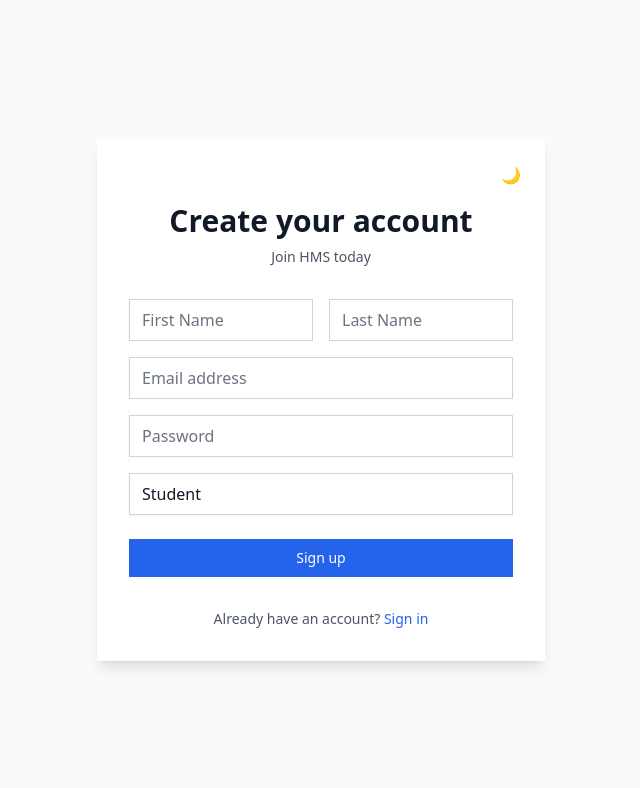
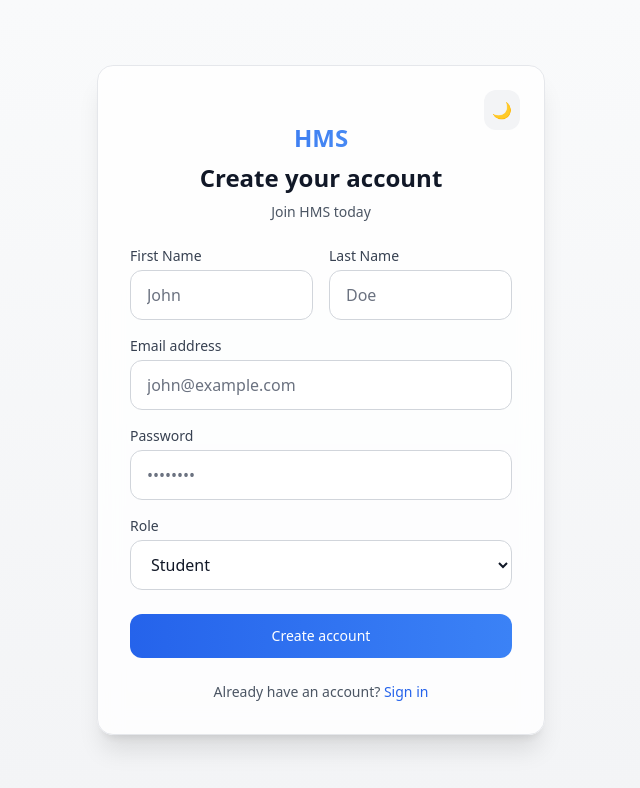
Before and after one commit to iamshivam0/hostel_frontend, a Next.js app: page /register in a window 1280 px wide. Shown: the top 788 px of the page, without its empty margins (319-959 px from the left). Built offline with nearby package versions, Linux system fonts and the light colour scheme.

Commit message:
improved ui

```diff
--- a/app/login/page.tsx
+++ b/app/login/page.tsx
@@ -54,38 +54,54 @@ export default function LoginPage() {
   };
 
   return (
-    <div className="min-h-screen flex items-center justify-center bg-gray-50 dark:bg-black transition-colors duration-200">
-      <div className="max-w-md w-full space-y-8 p-8 bg-white dark:bg-gray-900 rounded-lg shadow-lg relative">
-        {/* Theme Toggle Button */}
+    <div className="min-h-screen flex flex-col items-center justify-center bg-gradient-to-b from-gray-50 to-gray-100 dark:from-gray-900 dark:to-black transition-colors duration-200 p-4">
+      <div className="w-full max-w-md">
+        {/* Card Container */}
+        <div className="bg-white/80 dark:bg-gray-900/80 backdrop-blur-md rounded-2xl shadow-xl dark:shadow-gray-900/50 border border-gray-200 dark:border-gray-800 p-8 space-y-6 relative">
+          {/* Theme Toggle */}
           <button
             onClick={toggleTheme}
-          className="absolute top-4 right-4 p-2 rounded-lg "
+            className="absolute top-6 right-6 p-2 rounded-xl bg-gray-100 dark:bg-gray-800 hover:bg-gray-200 dark:hover:bg-gray-700 transition-colors duration-200"
+            aria-label="Toggle theme"
           >
             {theme === "dark" ? "🌞" : "🌙"}
           </button>
 
-        {/* Header */}
-        <div className="text-center">
-          <h2 className="mt-6 text-3xl font-bold text-gray-900 dark:text-white">
-            Sign in to HMS
+          {/* Logo & Header */}
+          <div className="text-center space-y-2">
+            <h1 className="text-2xl font-bold bg-gradient-to-r from-blue-600 to-blue-400 dark:from-blue-400 dark:to-blue-300 text-transparent bg-clip-text">
+              HMS
+            </h1>
+            <h2 className="text-2xl font-semibold text-gray-900 dark:text-white">
+              Welcome back
             </h2>
-          <p className="mt-2 text-sm text-gray-600 dark:text-gray-400">
-            Welcome back
+            <p className="text-sm text-gray-600 dark:text-gray-400">
+              Sign in to your account to continue
             </p>
           </div>
 
           {/* Error Message */}
           {error && (
-          <div className="bg-red-50 dark:bg-red-900/30 text-red-500 dark:text-red-400 p-3 rounded-md text-sm">
+            <div className="bg-red-50 dark:bg-red-900/30 text-red-500 dark:text-red-400 p-4 rounded-xl text-sm flex items-center gap-2">
+              <svg className="h-5 w-5" viewBox="0 0 20 20" fill="currentColor">
+                <path
+                  fillRule="evenodd"
+                  d="M10 18a8 8 0 100-16 8 8 0 000 16zM8.707 7.293a1 1 0 00-1.414 1.414L8.586 10l-1.293 1.293a1 1 0 101.414 1.414L10 11.414l1.293 1.293a1 1 0 001.414-1.414L11.414 10l1.293-1.293a1 1 0 00-1.414-1.414L10 8.586 8.707 7.293z"
+                  clipRule="evenodd"
+                />
+              </svg>
               {error}
             </div>
           )}
 
           {/* Login Form */}
-        <form className="mt-8 space-y-6" onSubmit={handleSubmit}>
-          <div className="rounded-md shadow-sm space-y-4">
+          <form className="space-y-6" onSubmit={handleSubmit}>
+            <div className="space-y-4">
               <div>
-              <label htmlFor="email" className="sr-only">
+                <label
+                  htmlFor="email"
+                  className="block text-sm font-medium text-gray-700 dark:text-gray-300 mb-1"
+                >
                   Email address
                 </label>
                 <input
@@ -93,15 +109,18 @@ export default function LoginPage() {
                   name="email"
                   type="email"
                   required
-                className="appearance-none rounded-lg relative block w-full px-3 py-2 border border-gray-300 dark:border-gray-600 placeholder-gray-500 dark:placeholder-gray-400 text-gray-900 dark:text-white bg-white dark:bg-gray-700 focus:outline-none focus:ring-2 focus:ring-blue-500 focus:border-blue-500"
-                placeholder="Email address"
+                  className="w-full px-4 py-3 rounded-xl border border-gray-300 dark:border-gray-600 bg-white dark:bg-gray-800 text-gray-900 dark:text-white placeholder-gray-500 dark:placeholder-gray-400 focus:ring-2 focus:ring-blue-500 focus:border-transparent transition-colors duration-200"
+                  placeholder="Enter your email"
                   value={email}
                   onChange={(e) => setEmail(e.target.value)}
                   disabled={loading}
                 />
               </div>
               <div>
-              <label htmlFor="password" className="sr-only">
+                <label
+                  htmlFor="password"
+                  className="block text-sm font-medium text-gray-700 dark:text-gray-300 mb-1"
+                >
                   Password
                 </label>
                 <input
@@ -109,8 +128,8 @@ export default function LoginPage() {
                   name="password"
                   type="password"
                   required
-                className="appearance-none rounded-lg relative block w-full px-3 py-2 border border-gray-300 dark:border-gray-600 placeholder-gray-500 dark:placeholder-gray-400 text-gray-900 dark:text-white bg-white dark:bg-gray-700 focus:outline-none focus:ring-2 focus:ring-blue-500 focus:border-blue-500"
-                placeholder="Password"
+                  className="w-full px-4 py-3 rounded-xl border border-gray-300 dark:border-gray-600 bg-white dark:bg-gray-800 text-gray-900 dark:text-white placeholder-gray-500 dark:placeholder-gray-400 focus:ring-2 focus:ring-blue-500 focus:border-transparent transition-colors duration-200"
+                  placeholder="Enter your password"
                   value={password}
                   onChange={(e) => setPassword(e.target.value)}
                   disabled={loading}
@@ -124,40 +143,58 @@ export default function LoginPage() {
                   id="remember-me"
                   name="remember-me"
                   type="checkbox"
-                className="h-4 w-4 text-blue-600 focus:ring-blue-500 border-gray-300 rounded dark:border-gray-600 dark:bg-gray-700"
+                  className="h-4 w-4 rounded border-gray-300 text-blue-600 focus:ring-blue-500 dark:border-gray-600 dark:bg-gray-700"
                 />
                 <label
                   htmlFor="remember-me"
-                className="ml-2 block text-sm text-gray-900 dark:text-gray-300"
+                  className="ml-2 block text-sm text-gray-700 dark:text-gray-300"
                 >
                   Remember me
                 </label>
               </div>
-
-            <div className="text-sm">
               <Link
                 href="/forgot-password"
-                className="font-medium text-blue-600 hover:text-blue-500 dark:text-blue-400 dark:hover:text-blue-300"
+                className="text-sm font-medium text-blue-600 hover:text-blue-500 dark:text-blue-400 dark:hover:text-blue-300"
               >
                 Forgot password?
               </Link>
             </div>
-          </div>
 
-          <div>
             <button
               type="submit"
               disabled={loading}
-              className={`group relative w-full flex justify-center py-2 px-4 border border-transparent text-sm font-medium rounded-md text-white bg-blue-600 hover:bg-blue-700 focus:outline-none focus:ring-2 focus:ring-offset-2 focus:ring-blue-500 dark:bg-blue-500 dark:hover:bg-blue-600 ${
-                loading && "opacity-50 cursor-not-allowed"
+              className={`w-full px-4 py-3 text-sm font-medium rounded-xl text-white bg-gradient-to-r from-blue-600 to-blue-500 hover:from-blue-700 hover:to-blue-600 dark:from-blue-500 dark:to-blue-400 dark:hover:from-blue-600 dark:hover:to-blue-500 focus:outline-none focus:ring-2 focus:ring-offset-2 focus:ring-blue-500 transition-all duration-200 ${
+                loading ? "opacity-50 cursor-not-allowed" : ""
               }`}
             >
-              {loading ? "Signing in..." : "Sign in"}
+              {loading ? (
+                <div className="flex items-center justify-center gap-2">
+                  <svg className="animate-spin h-5 w-5" viewBox="0 0 24 24">
+                    <circle
+                      className="opacity-25"
+                      cx="12"
+                      cy="12"
+                      r="10"
+                      stroke="currentColor"
+                      strokeWidth="4"
+                      fill="none"
+                    />
+                    <path
+                      className="opacity-75"
+                      fill="currentColor"
+                      d="M4 12a8 8 0 018-8V0C5.373 0 0 5.373 0 12h4zm2 5.291A7.962 7.962 0 014 12H0c0 3.042 1.135 5.824 3 7.938l3-2.647z"
+                    />
+                  </svg>
+                  Signing in...
+                </div>
+              ) : (
+                "Sign in"
+              )}
             </button>
-          </div>
           </form>
 
-        <div className="text-center mt-4">
+          {/* Register Link */}
+          <div className="text-center">
             <p className="text-sm text-gray-600 dark:text-gray-400">
               Don't have an account?{" "}
               <Link
@@ -170,5 +207,6 @@ export default function LoginPage() {
           </div>
         </div>
       </div>
+    </div>
   );
 }
--- a/app/register/page.tsx
+++ b/app/register/page.tsx
@@ -69,39 +69,54 @@ export default function RegisterPage() {
   };
 
   return (
-    <div className="min-h-screen flex items-center justify-center bg-gray-50 dark:bg-black transition-colors duration-200">
-      <div className="max-w-md w-full space-y-8 p-8 bg-white dark:bg-gray-900 rounded-lg shadow-lg relative">
-        {/* Theme Toggle Button */}
+    <div className="min-h-screen flex flex-col items-center justify-center bg-gradient-to-b from-gray-50 to-gray-100 dark:from-gray-900 dark:to-black transition-colors duration-200 p-4">
+      <div className="w-full max-w-md">
+        <div className="bg-white/80 dark:bg-gray-900/80 backdrop-blur-md rounded-2xl shadow-xl dark:shadow-gray-900/50 border border-gray-200 dark:border-gray-800 p-8 space-y-6 relative">
+          {/* Theme Toggle */}
           <button
             onClick={toggleTheme}
-          className="absolute top-4 right-4 p-2 rounded-lg"
+            className="absolute top-6 right-6 p-2 rounded-xl bg-gray-100 dark:bg-gray-800 hover:bg-gray-200 dark:hover:bg-gray-700 transition-colors duration-200"
+            aria-label="Toggle theme"
           >
             {theme === "dark" ? "🌞" : "🌙"}
           </button>
 
-        {/* Header */}
-        <div className="text-center">
-          <h2 className="mt-6 text-3xl font-bold text-gray-900 dark:text-white">
+          {/* Logo & Header */}
+          <div className="text-center space-y-2">
+            <h1 className="text-2xl font-bold bg-gradient-to-r from-blue-600 to-blue-400 dark:from-blue-400 dark:to-blue-300 text-transparent bg-clip-text">
+              HMS
+            </h1>
+            <h2 className="text-2xl font-semibold text-gray-900 dark:text-white">
               Create your account
             </h2>
-          <p className="mt-2 text-sm text-gray-600 dark:text-gray-400">
+            <p className="text-sm text-gray-600 dark:text-gray-400">
               Join HMS today
             </p>
           </div>
 
           {/* Error Message */}
           {error && (
-          <div className="bg-red-50 dark:bg-red-900/30 text-red-500 dark:text-red-400 p-3 rounded-md text-sm">
+            <div className="bg-red-50 dark:bg-red-900/30 text-red-500 dark:text-red-400 p-4 rounded-xl text-sm flex items-center gap-2">
+              <svg className="h-5 w-5" viewBox="0 0 20 20" fill="currentColor">
+                <path
+                  fillRule="evenodd"
+                  d="M10 18a8 8 0 100-16 8 8 0 000 16zM8.707 7.293a1 1 0 00-1.414 1.414L8.586 10l-1.293 1.293a1 1 0 101.414 1.414L10 11.414l1.293 1.293a1 1 0 001.414-1.414L11.414 10l1.293-1.293a1 1 0 00-1.414-1.414L10 8.586 8.707 7.293z"
+                  clipRule="evenodd"
+                />
+              </svg>
               {error}
             </div>
           )}
 
           {/* Registration Form */}
-        <form className="mt-8 space-y-6" onSubmit={handleSubmit}>
-          <div className="rounded-md shadow-sm space-y-4">
-            <div className="grid grid-cols-2 gap-4">
+          <form className="space-y-6" onSubmit={handleSubmit}>
+            <div className="space-y-4">
+              <div className="grid grid-cols-1 sm:grid-cols-2 gap-4">
                 <div>
-                <label htmlFor="firstName" className="sr-only">
+                  <label
+                    htmlFor="firstName"
+                    className="block text-sm font-medium text-gray-700 dark:text-gray-300 mb-1"
+                  >
                     First Name
                   </label>
                   <input
@@ -109,15 +124,18 @@ export default function RegisterPage() {
                     name="firstName"
                     type="text"
                     required
-                  className="appearance-none rounded-lg relative block w-full px-3 py-2 border border-gray-300 dark:border-gray-600 placeholder-gray-500 dark:placeholder-gray-400 text-gray-900 dark:text-white bg-white dark:bg-gray-700 focus:outline-none focus:ring-2 focus:ring-blue-500 focus:border-blue-500"
-                  placeholder="First Name"
+                    className="w-full px-4 py-3 rounded-xl border border-gray-300 dark:border-gray-600 bg-white dark:bg-gray-800 text-gray-900 dark:text-white placeholder-gray-500 dark:placeholder-gray-400 focus:ring-2 focus:ring-blue-500 focus:border-transparent transition-colors duration-200"
+                    placeholder="John"
                     value={formData.firstName}
                     onChange={handleChange}
                     disabled={loading}
                   />
                 </div>
                 <div>
-                <label htmlFor="lastName" className="sr-only">
+                  <label
+                    htmlFor="lastName"
+                    className="block text-sm font-medium text-gray-700 dark:text-gray-300 mb-1"
+                  >
                     Last Name
                   </label>
                   <input
@@ -125,16 +143,20 @@ export default function RegisterPage() {
                     name="lastName"
                     type="text"
                     required
-                  className="appearance-none rounded-lg relative block w-full px-3 py-2 border border-gray-300 dark:border-gray-600 placeholder-gray-500 dark:placeholder-gray-400 text-gray-900 dark:text-white bg-white dark:bg-gray-700 focus:outline-none focus:ring-2 focus:ring-blue-500 focus:border-blue-500"
-                  placeholder="Last Name"
+                    className="w-full px-4 py-3 rounded-xl border border-gray-300 dark:border-gray-600 bg-white dark:bg-gray-800 text-gray-900 dark:text-white placeholder-gray-500 dark:placeholder-gray-400 focus:ring-2 focus:ring-blue-500 focus:border-transparent transition-colors duration-200"
+                    placeholder="Doe"
                     value={formData.lastName}
                     onChange={handleChange}
                     disabled={loading}
                   />
                 </div>
               </div>
+
               <div>
-              <label htmlFor="email" className="sr-only">
+                <label
+                  htmlFor="email"
+                  className="block text-sm font-medium text-gray-700 dark:text-gray-300 mb-1"
+                >
                   Email address
                 </label>
                 <input
@@ -142,15 +164,19 @@ export default function RegisterPage() {
                   name="email"
                   type="email"
                   required
-                className="appearance-none rounded-lg relative block w-full px-3 py-2 border border-gray-300 dark:border-gray-600 placeholder-gray-500 dark:placeholder-gray-400 text-gray-900 dark:text-white bg-white dark:bg-gray-700 focus:outline-none focus:ring-2 focus:ring-blue-500 focus:border-blue-500"
-                placeholder="Email address"
+                  className="w-full px-4 py-3 rounded-xl border border-gray-300 dark:border-gray-600 bg-white dark:bg-gray-800 text-gray-900 dark:text-white placeholder-gray-500 dark:placeholder-gray-400 focus:ring-2 focus:ring-blue-500 focus:border-transparent transition-colors duration-200"
+                  placeholder="john@example.com"
                   value={formData.email}
                   onChange={handleChange}
                   disabled={loading}
                 />
               </div>
+
               <div>
-              <label htmlFor="password" className="sr-only">
+                <label
+                  htmlFor="password"
+                  className="block text-sm font-medium text-gray-700 dark:text-gray-300 mb-1"
+                >
                   Password
                 </label>
                 <input
@@ -158,22 +184,26 @@ export default function RegisterPage() {
                   name="password"
                   type="password"
                   required
-                className="appearance-none rounded-lg relative block w-full px-3 py-2 border border-gray-300 dark:border-gray-600 placeholder-gray-500 dark:placeholder-gray-400 text-gray-900 dark:text-white bg-white dark:bg-gray-700 focus:outline-none focus:ring-2 focus:ring-blue-500 focus:border-blue-500"
-                placeholder="Password"
+                  className="w-full px-4 py-3 rounded-xl border border-gray-300 dark:border-gray-600 bg-white dark:bg-gray-800 text-gray-900 dark:text-white placeholder-gray-500 dark:placeholder-gray-400 focus:ring-2 focus:ring-blue-500 focus:border-transparent transition-colors duration-200"
+                  placeholder="••••••••"
                   value={formData.password}
                   onChange={handleChange}
                   disabled={loading}
                 />
               </div>
+
               <div>
-              <label htmlFor="role" className="sr-only">
+                <label
+                  htmlFor="role"
+                  className="block text-sm font-medium text-gray-700 dark:text-gray-300 mb-1"
+                >
                   Role
                 </label>
                 <select
                   id="role"
                   name="role"
                   required
-                className="appearance-none rounded-lg relative block w-full px-3 py-2 border border-gray-300 dark:border-gray-600 text-gray-900 dark:text-white bg-white dark:bg-gray-700 focus:outline-none focus:ring-2 focus:ring-blue-500 focus:border-blue-500"
+                  className="w-full px-4 py-3 rounded-xl border border-gray-300 dark:border-gray-600 bg-white dark:bg-gray-800 text-gray-900 dark:text-white focus:ring-2 focus:ring-blue-500 focus:border-transparent transition-colors duration-200"
                   value={formData.role}
                   onChange={handleChange}
                   disabled={loading}
@@ -184,20 +214,41 @@ export default function RegisterPage() {
               </div>
             </div>
 
-          <div>
             <button
               type="submit"
               disabled={loading}
-              className={`group relative w-full flex justify-center py-2 px-4 border border-transparent text-sm font-medium rounded-md text-white bg-blue-600 hover:bg-blue-700 focus:outline-none focus:ring-2 focus:ring-offset-2 focus:ring-blue-500 dark:bg-blue-500 dark:hover:bg-blue-600 ${
-                loading && "opacity-50 cursor-not-allowed"
+              className={`w-full px-4 py-3 text-sm font-medium rounded-xl text-white bg-gradient-to-r from-blue-600 to-blue-500 hover:from-blue-700 hover:to-blue-600 dark:from-blue-500 dark:to-blue-400 dark:hover:from-blue-600 dark:hover:to-blue-500 focus:outline-none focus:ring-2 focus:ring-offset-2 focus:ring-blue-500 transition-all duration-200 ${
+                loading ? "opacity-50 cursor-not-allowed" : ""
               }`}
             >
-              {loading ? "Creating account..." : "Sign up"}
+              {loading ? (
+                <div className="flex items-center justify-center gap-2">
+                  <svg className="animate-spin h-5 w-5" viewBox="0 0 24 24">
+                    <circle
+                      className="opacity-25"
+                      cx="12"
+                      cy="12"
+                      r="10"
+                      stroke="currentColor"
+                      strokeWidth="4"
+                      fill="none"
+                    />
+                    <path
+                      className="opacity-75"
+                      fill="currentColor"
+                      d="M4 12a8 8 0 018-8V0C5.373 0 0 5.373 0 12h4zm2 5.291A7.962 7.962 0 014 12H0c0 3.042 1.135 5.824 3 7.938l3-2.647z"
+                    />
+                  </svg>
+                  Creating account...
+                </div>
+              ) : (
+                "Create account"
+              )}
             </button>
-          </div>
           </form>
 
-        <div className="text-center mt-4">
+          {/* Login Link */}
+          <div className="text-center">
             <p className="text-sm text-gray-600 dark:text-gray-400">
               Already have an account?{" "}
               <Link
@@ -210,5 +261,6 @@ export default function RegisterPage() {
           </div>
         </div>
       </div>
+    </div>
   );
 }
```
Lines whose indentation alone changed are shown as unchanged.
